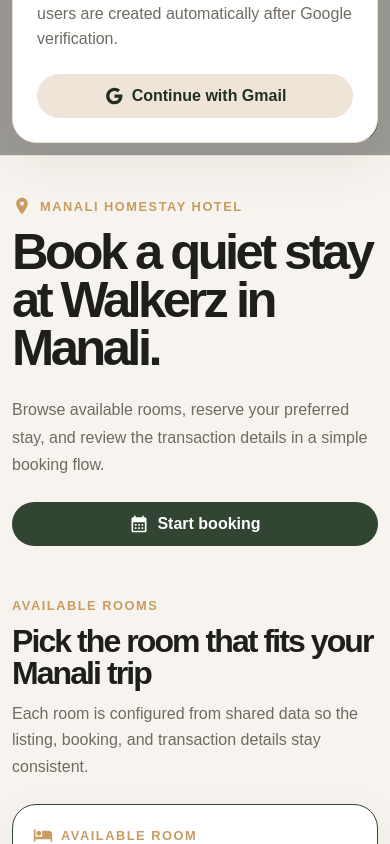
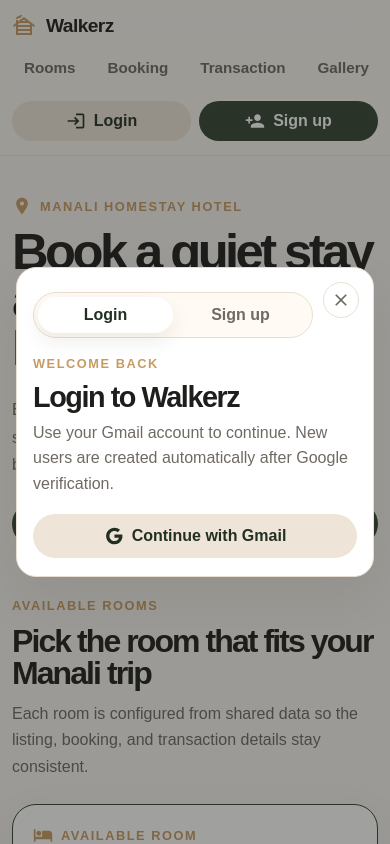
Before and after one commit to Praqash/walkerz, a Next.js app: page / in a window 390 px wide. Both pictures are taken after a click on the button "Login". Shown: the top 844 px of the page. Built offline with nearby package versions, Linux system fonts and the light colour scheme; no server answers.

Commit message:
Fix mobile auth popup layout

```diff
--- a/app/globals.css
+++ b/app/globals.css
@@ -518,6 +518,7 @@
 
 .auth-backdrop {
     z-index: 40;
+    min-height: 100dvh;
 }
 
 .transaction-card,
@@ -527,7 +528,7 @@
 }
 
 .auth-card {
-    padding: 24px;
+    padding: 28px 24px 24px;
 }
 
 .auth-tabs {
@@ -776,16 +777,44 @@
         font-size: 0.98rem;
     }
 
-    .transaction-backdrop,
-    .auth-backdrop {
+    .transaction-backdrop {
         align-items: end;
         padding: 12px;
     }
 
-    .transaction-card,
+    .auth-backdrop {
+        align-items: center;
+        justify-items: center;
+        padding: 16px;
+    }
+
+    .transaction-card {
+        max-height: calc(100dvh - 24px);
+        overflow-y: auto;
+    }
+
     .auth-card {
-        max-height: calc(100vh - 24px);
+        width: min(100%, 420px);
+        max-height: calc(100dvh - 32px);
         overflow-y: auto;
+        padding: 26px 18px 20px;
+    }
+
+    .auth-card .close-button {
+        top: 14px;
+        right: 14px;
+    }
+
+    .auth-tabs {
+        margin-right: 44px;
+    }
+
+    .auth-heading {
+        margin-bottom: 18px;
+    }
+
+    .auth-heading h2 {
+        padding-right: 28px;
     }
 
     .auth-actions {
@@ -814,8 +843,15 @@
         padding: 0 16px;
     }
 
+    .auth-card {
+        border-radius: 20px;
+        padding: 24px 16px 18px;
+    }
+
     .auth-tabs {
-        width: 100%;
+        width: calc(100% - 44px);
+        margin-bottom: 18px;
+        margin-right: 44px;
     }
 
     .auth-tabs button {
```
